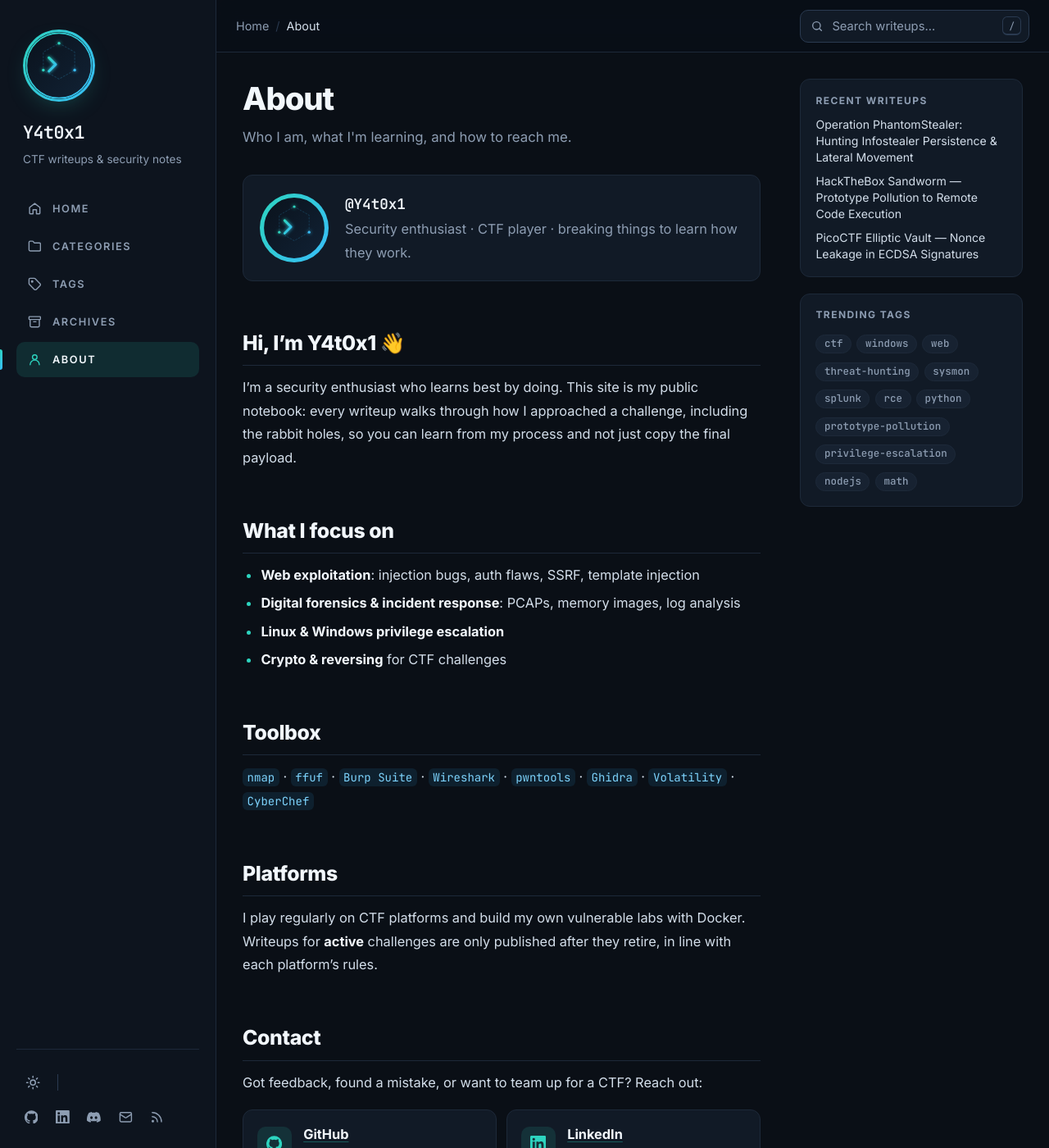
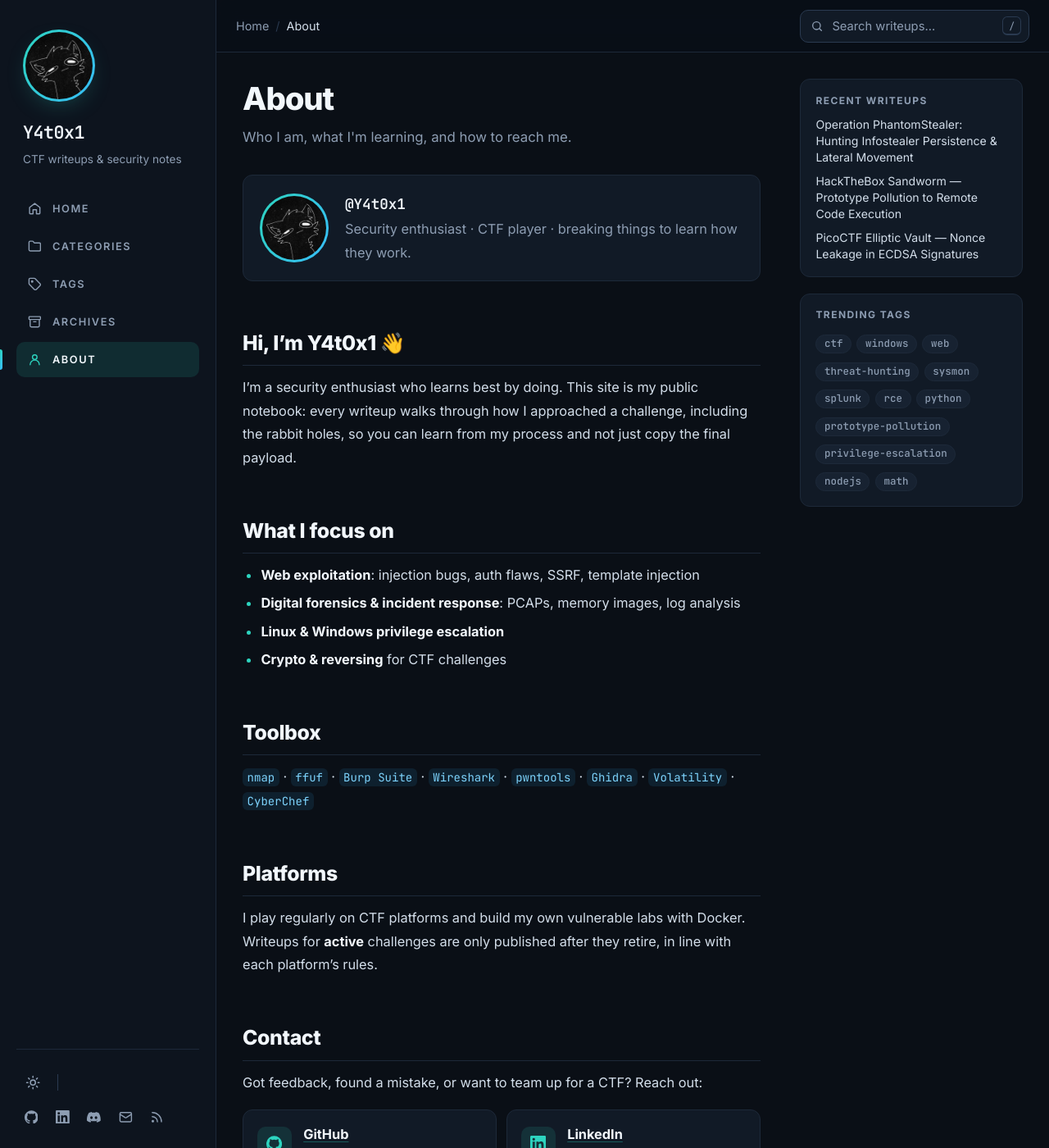
Before and after one commit to Y4t0x1/Y4t0x1.github.io, a Jekyll site: the page built from about.md, in a window 1280 px wide and 1400 px high. Shown: the whole window at 82% size. Built offline with Jekyll 4.4.1, drawn with Linux system fonts in a browser that asks for light colours.

Commit message:
Update profile logo to custom avatar

```diff
--- a/_config.yml
+++ b/_config.yml
@@ -22,7 +22,7 @@ timezone: Europe/Istanbul
 author:
   name: "Y4t0x1"
   bio: "Security enthusiast · CTF player · breaking things to learn how they work."
-  avatar: /assets/img/avatar.svg
+  avatar: /assets/img/avatar.jpg
 
 # Default social preview image (used when a writeup has no `image`)
 og_image: /assets/img/og-default.svg
--- a/_sass/_layout.scss
+++ b/_sass/_layout.scss
@@ -41,7 +41,7 @@
   background: var(--gradient);
   box-shadow: 0 10px 30px -12px var(--accent-ring);
   transition: transform var(--t);
-  img { display: block; width: 100%; height: 100%; border-radius: 50%; background: var(--bg-elev); }
+  img { display: block; width: 100%; height: 100%; border-radius: 50%; background: var(--bg-elev); object-fit: cover; }
   &:hover { transform: rotate(-4deg) scale(1.03); }
 }
 .site-title {
--- a/_sass/_pages.scss
+++ b/_sass/_pages.scss
@@ -144,6 +144,7 @@
   border: 0;
   border-radius: 50%;
   background: var(--gradient);
+  object-fit: cover;
   cursor: default;
 }
 .about-handle { font-family: var(--font-mono); font-weight: 700; color: var(--text-strong) !important; font-size: 1.1rem; }
```
Also changed, not shown: assets/img/avatar.jpg (added).
